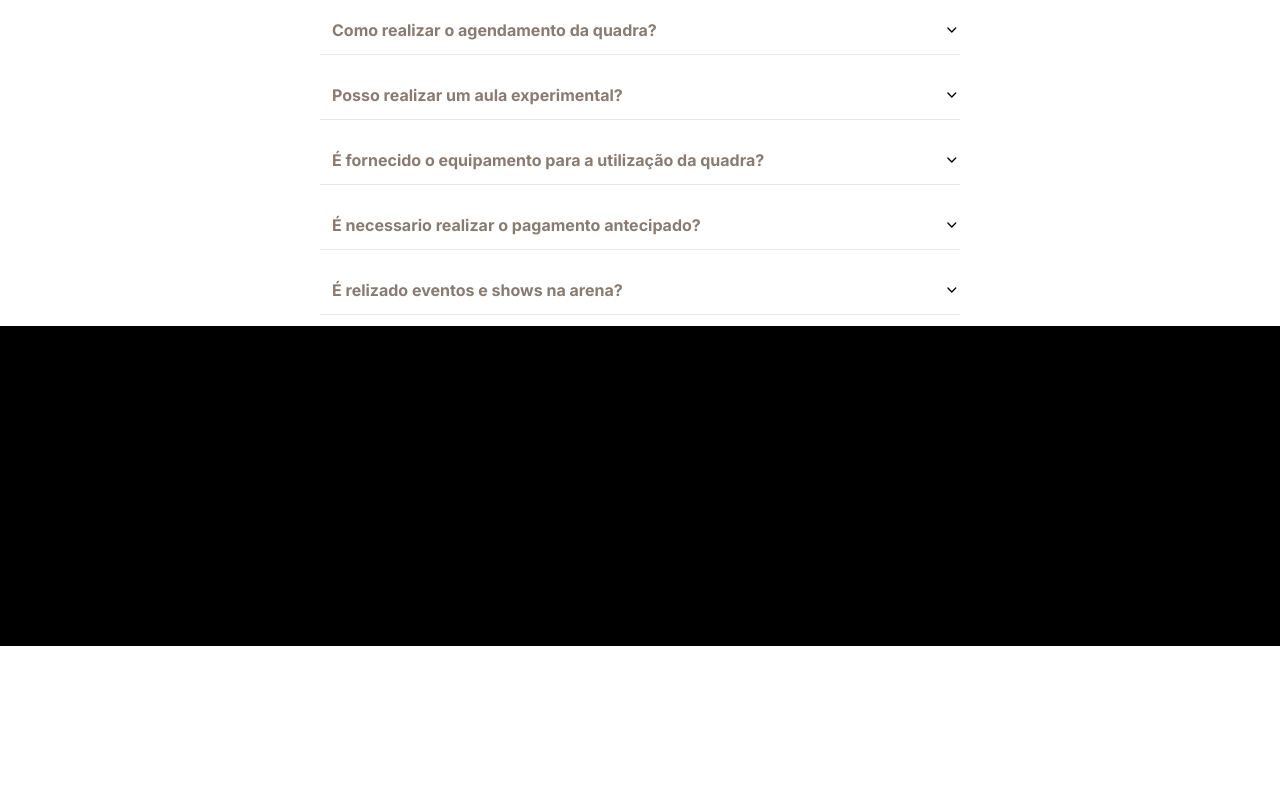
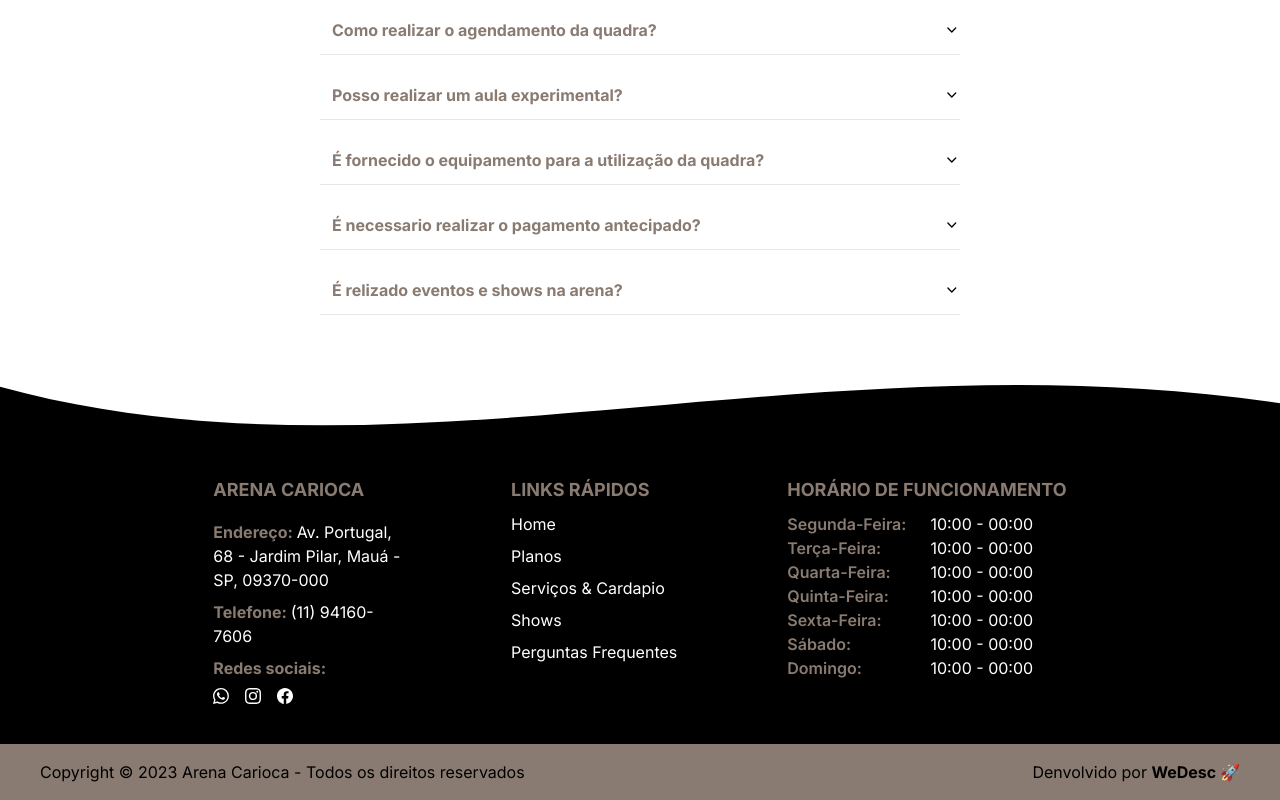
Before and after one commit to DevWeDesc/carioca-arena, a Next.js app: page / in a window 1280 px wide. Shown: the part 2883-3683 px from the top of the page. Before the commit the page ends 3529 px from the top, so only its background shows below. Built offline with nearby package versions, Linux system fonts and the light colour scheme.

Commit message:
feat: criado footer para web

```diff
--- a/src/app/components/AccordionFAQ.tsx
+++ b/src/app/components/AccordionFAQ.tsx
@@ -11,7 +11,7 @@ export default function AccordionFAQ() {
 
   return (
     <>
-    <div className='w-1/2 mx-auto h-96'>
+    <div className='w-1/2 mx-auto h-96' id='faq'>
       <h2 className="text-2xl text-center text-bege-800 font-bold my-4">FAQ - PERGUNTAS FREQUENTES</h2>
       <div className="mb-4">
         <div className='flex items-center border-b'>
--- a/src/app/components/BannerImagens.tsx
+++ b/src/app/components/BannerImagens.tsx
@@ -10,7 +10,7 @@ import 'swiper/css/navigation';
 
 export default function BannerImagens() {
   return (
-    <div className="py-10 bg-[url('/bannerclear.jpg')] bg-cover bg-center">
+    <div className="py-10 bg-[url('/bannerclear.jpg')] bg-cover bg-center" id='shows'>
       <div className='bg-black p-10 w-3/5 mx-auto'>
 
       <Swiper
--- /dev/null
+++ b/src/app/components/Footer.tsx
@@ -0,0 +1,67 @@
+
+import {BsInstagram, BsFacebook, BsWhatsapp } from 'react-icons/bs'
+
+export default function Footer() {
+  return (
+    <>
+      {/* https://smooth.ie/blogs/news/svg-wavey-transitions-between-sections */}
+      <div className='pt-4' style={{height: '150px', overflow: 'hidden'}} ><svg viewBox="0 0 500 150" preserveAspectRatio="none" style={{height: '100%', width: '100%'}}><path d="M0.00,49.98 C171.27,184.05 349.20,-49.98 556.71,101.16 L500.00,150.00 L0.00,150.00 Z" style={{stroke: 'none', fill: '##000000'}}></path></svg></div>
+      <div className="bg-black text-white pb-10">
+        <div className="w-2/3 mx-auto flex justify-between">
+          <div className='max-w-[22%] flex flex-col gap-2'>
+            <h3 className='text-bege-800 font-bold text-lg mb-2'>ARENA CARIOCA</h3>
+            <p><span className='text-bege-800 font-bold'>Endereço: </span>Av. Portugal, 68 - Jardim Pilar, Mauá - SP, 09370-000 </p>
+            <p><span className='text-bege-800 font-bold'>Telefone: </span>(11) 94160-7606 </p>
+            <span className='text-bege-800 font-bold'>Redes sociais:
+            <div className='flex gap-4 text-white mt-2'>
+              <BsWhatsapp/>
+              <BsInstagram/>
+              <BsFacebook/>
+              </div>
+            </span>
+          </div>
+          <div>
+            <h3 className='text-bege-800 font-bold text-lg mb-2'>LINKS RÁPIDOS</h3>
+            <div className='flex flex-col gap-2'>
+              <a href='#' className='hover:text-bege-800'>Home</a>
+              <a href='#planos' className='hover:text-bege-800'>Planos</a>
+              <a href='#servicos' className='hover:text-bege-800'>Serviços & Cardapio</a>
+              <a href='#shows' className='hover:text-bege-800'>Shows</a>
+              <a href='#faq' className='hover:text-bege-800'>Perguntas Frequentes</a>
+            </div>
+          </div>
+          <div>
+          <h3 className='text-bege-800 font-bold text-lg mb-2'>HORÁRIO DE FUNCIONAMENTO</h3>
+            <div className='flex gap-6'>
+              <div>
+                <p className='font-semibold text-bege-800'>Segunda-Feira:</p>
+                <p className='font-semibold text-bege-800'>Terça-Feira:</p>
+                <p className='font-semibold text-bege-800'>Quarta-Feira:</p>
+                <p className='font-semibold text-bege-800'>Quinta-Feira:</p>
+                <p className='font-semibold text-bege-800'>Sexta-Feira:</p>
+                <p className='font-semibold text-bege-800'>Sábado:</p>
+                <p className='font-semibold text-bege-800'>Domingo:</p>
+              </div>
+              <div>
+                <p>10:00 - 00:00</p>
+                <p>10:00 - 00:00</p>
+                <p>10:00 - 00:00</p>
+                <p>10:00 - 00:00</p>
+                <p>10:00 - 00:00</p>
+                <p>10:00 - 00:00</p>
+                <p>10:00 - 00:00</p>
+              </div>
+
+            </div>
+
+          </div>
+        </div>
+      </div>
+      <div className='bg-bege-800 flex justify-between px-10 items-center h-full py-4'>
+        <span> Copyright © 2023 Arena Carioca - Todos os direitos reservados</span>
+        <span> Denvolvido por <a href="https://www.wedesc.com.br" target='_blank' className='font-bold'> WeDesc 🚀</a></span>
+      </div>
+    </>
+
+  )
+}
--- a/src/app/components/Navbar.tsx
+++ b/src/app/components/Navbar.tsx
@@ -48,10 +48,10 @@ export default function Navbar() {
         <div className={`menu w-screen left-0 h-full bg-black opacity-90 z-40 fixed top-3 drop-shadow-md ${isMenuClicked ? "mt-[10.6rem]" : "hidden"} `}>
           <div className="h-[74%] flex flex-col items-center justify-center gap-6 text-white text-sm font-semibold uppercase ">
             <a className="hover:text-bege-200 cursor-pointer w-1/2 text-center hover:border-b " href="/" >Inicio</a>
-            <a className="hover:text-bege-200 cursor-pointer w-1/2 text-center hover:border-b" href="/sobre" >Locação de Quadras</a>
-            <a className="hover:text-bege-200 cursor-pointer w-1/2 text-center hover:border-b" href="/tecnologias" >Serviços</a>
-            <a className="hover:text-bege-200 cursor-pointer w-1/2 text-center hover:border-b" href="/projetos" >Cardapio</a>
-            <a className="hover:text-bege-200 cursor-pointer w-1/2 text-center hover:border-b" href="/projetos" >Shows e Eventos</a>
+            <a className="hover:text-bege-200 cursor-pointer w-1/2 text-center hover:border-b" href="#planos" >Locação de Quadras</a>
+            <a className="hover:text-bege-200 cursor-pointer w-1/2 text-center hover:border-b" href="#servicos" >Serviços</a>
+            <a className="hover:text-bege-200 cursor-pointer w-1/2 text-center hover:border-b" href="#servicos" >Cardapio</a>
+            <a className="hover:text-bege-200 cursor-pointer w-1/2 text-center hover:border-b" href="#shows" >Shows e Eventos</a>
             <a className="hover:text-bege-200 cursor-pointer w-1/2 text-center hover:border-b" href="https://api.whatsapp.com/send?phone=5511933407606" target="_blank">Contato</a>
           </div>
         </div>
@@ -59,10 +59,10 @@ export default function Navbar() {
       :
         <div className="flex items-center justify-center gap-10  text-sm lg:text-lg font-semibold p-4 drop-shadow-lg border-b uppercase">
           <a className="hover:text-color-yellow-custom cursor-pointer" href="/" >Inicio</a>
-          <a className="hover:text-color-yellow-custom cursor-pointer" href="/sobre" >Locação de Quadras</a>
-          <a className="hover:text-color-yellow-custom cursor-pointer" href="/sobre" >Serviços</a>
-          <a className="hover:text-color-yellow-custom cursor-pointer" href="/projetos" >Cardapio</a>
-          <a className="hover:text-color-yellow-custom cursor-pointer" href="/tecnologias" >Shows e Eventos</a>
+          <a className="hover:text-color-yellow-custom cursor-pointer" href="#planos" >Locação de Quadras</a>
+          <a className="hover:text-color-yellow-custom cursor-pointer" href="#servicos" >Serviços</a>
+          <a className="hover:text-color-yellow-custom cursor-pointer" href="#servicos" >Cardapio</a>
+          <a className="hover:text-color-yellow-custom cursor-pointer" href="#shows" >Shows e Eventos</a>
           <a className="hover:text-color-yellow-custom cursor-pointer" href="https://api.whatsapp.com/send?phone=5511933407606" target="_blank"  >Contato</a>
         </div>
       }
--- a/src/app/components/Plans.tsx
+++ b/src/app/components/Plans.tsx
@@ -1,7 +1,7 @@
 import { FaCheck } from 'react-icons/fa'
 export default function Plans() {
   return (
-    <div className="h-full p-4 mb-10">
+    <div className="h-full p-4 mb-10" id='planos'>
       <h2 className="text-2xl text-center text-bege-800 font-bold mb-4">Aluguel de Quadra</h2>
       <div className="bg-white w-2/3 mx-auto grid grid-cols-1 md:grid-cols-4 gap-4 lg:px-8">
 
--- /dev/null
+++ b/src/app/components/ServicesAndMenu.tsx
@@ -0,0 +1,27 @@
+import React from 'react'
+
+export default function ServicesAndMenu() {
+  return (
+    <div className="bg-black flex flex-col md:flex-row items-center justify-center" id='servicos'>
+        <div className="w-full md:w-1/2 h-1/2 relative flex items-center justify-center">
+          <img src="/beach.jpg" alt="beach tenis" className="opacity-30 hover:opacity-20 h-72 md:h-96 w-full" />
+          <div className="absolute bg-opacity-70 text-white p-2 flex flex-col gap-10">
+            <h4 className="sm:text-4xl text-2xl font-bold text-center">SERVIÇOS</h4>
+            <ul className="flex flex-col gap-4 sm:gap-2">
+              <li className="bg-bege-200 rounded-full text-center py-0 px-2 sm:py-2 sm:px-4"> ESPORTES </li>
+              <li className="bg-bege-200 rounded-full text-center py-0 px-2 sm:py-2 sm:px-4"> EVENTOS </li>
+              <li className="bg-bege-200 rounded-full text-center py-0 px-2 sm:py-2 sm:px-4"> SHOWS </li>
+              <li className="bg-bege-200 rounded-full text-center py-0 px-2 sm:py-2 sm:px-4"> TABACARIA </li>
+              <li className="bg-bege-200 rounded-full text-center py-0 px-2 sm:py-2 sm:px-4"> BAR & RESTAURANTE </li>
+            </ul>
+          </div>
+        </div>
+        <div className="w-full md:w-1/2 h-1/2 relative flex items-center justify-center">
+          <img src="/gastro.jpg" alt="hamburguer" className="opacity-50 hover:opacity-30 h-72 md:h-96 w-full" />
+          <div className="absolute bg-opacity-70 text-white p-2">
+          <h4 className="text-4xl font-bold text-center">CARDÁPIO</h4>
+          </div>
+        </div>
+      </div>
+  )
+}
--- a/src/app/page.tsx
+++ b/src/app/page.tsx
@@ -2,9 +2,10 @@ import Navbar from "@/app/components/Navbar"
 import Banner from "@/app/components/Banner"
 import Scheduling from "@/app/components/Scheduling"
 import Plans from "@/app/components/Plans"
-import Image from "next/image"
 import BannerImagens from "@/app/components/BannerImagens"
 import AccordionFAQ from "@/app/components/AccordionFAQ"
+import Footer from "@/app/components/Footer"
+import ServicesAndMenu from "@/app/components/ServicesAndMenu"
 
 export default function Home() {
   return (
@@ -13,33 +14,12 @@ export default function Home() {
       <Banner/>
       <Scheduling/>
       <Plans/>
-      <div className="bg-black flex flex-col md:flex-row items-center justify-center">
-        <div className="w-full md:w-1/2 h-1/2 relative flex items-center justify-center">
-          <img src="/beach.jpg" alt="beach tenis" className="opacity-30 hover:opacity-20 h-72 md:h-96 w-full" />
-          <div className="absolute bg-opacity-70 text-white p-2 flex flex-col gap-10">
-            <h4 className="sm:text-4xl text-2xl font-bold text-center">SERVIÇOS</h4>
-            <ul className="flex flex-col gap-4 sm:gap-2">
-              <li className="bg-bege-200 rounded-full text-center py-0 px-2 sm:py-2 sm:px-4"> ESPORTES </li>
-              <li className="bg-bege-200 rounded-full text-center py-0 px-2 sm:py-2 sm:px-4"> EVENTOS </li>
-              <li className="bg-bege-200 rounded-full text-center py-0 px-2 sm:py-2 sm:px-4"> SHOWS </li>
-              <li className="bg-bege-200 rounded-full text-center py-0 px-2 sm:py-2 sm:px-4"> TABACARIA </li>
-              <li className="bg-bege-200 rounded-full text-center py-0 px-2 sm:py-2 sm:px-4"> BAR & RESTAURANTE </li>
-            </ul>
-          </div>
-        </div>
-        <div className="w-full md:w-1/2 h-1/2 relative flex items-center justify-center">
-          <img src="/gastro.jpg" alt="hamburguer" className="opacity-50 hover:opacity-30 h-72 md:h-96 w-full" />
-          <div className="absolute bg-opacity-70 text-white p-2">
-          <h4 className="text-4xl font-bold text-center">CARDÁPIO</h4>
-          </div>
-        </div>
-      </div>
+      <ServicesAndMenu />
       <BannerImagens />
       <AccordionFAQ />
+      <Footer />
 
-      <div className="h-80 bg-black">
 
-      </div>
     </main>
   )
 }
```
